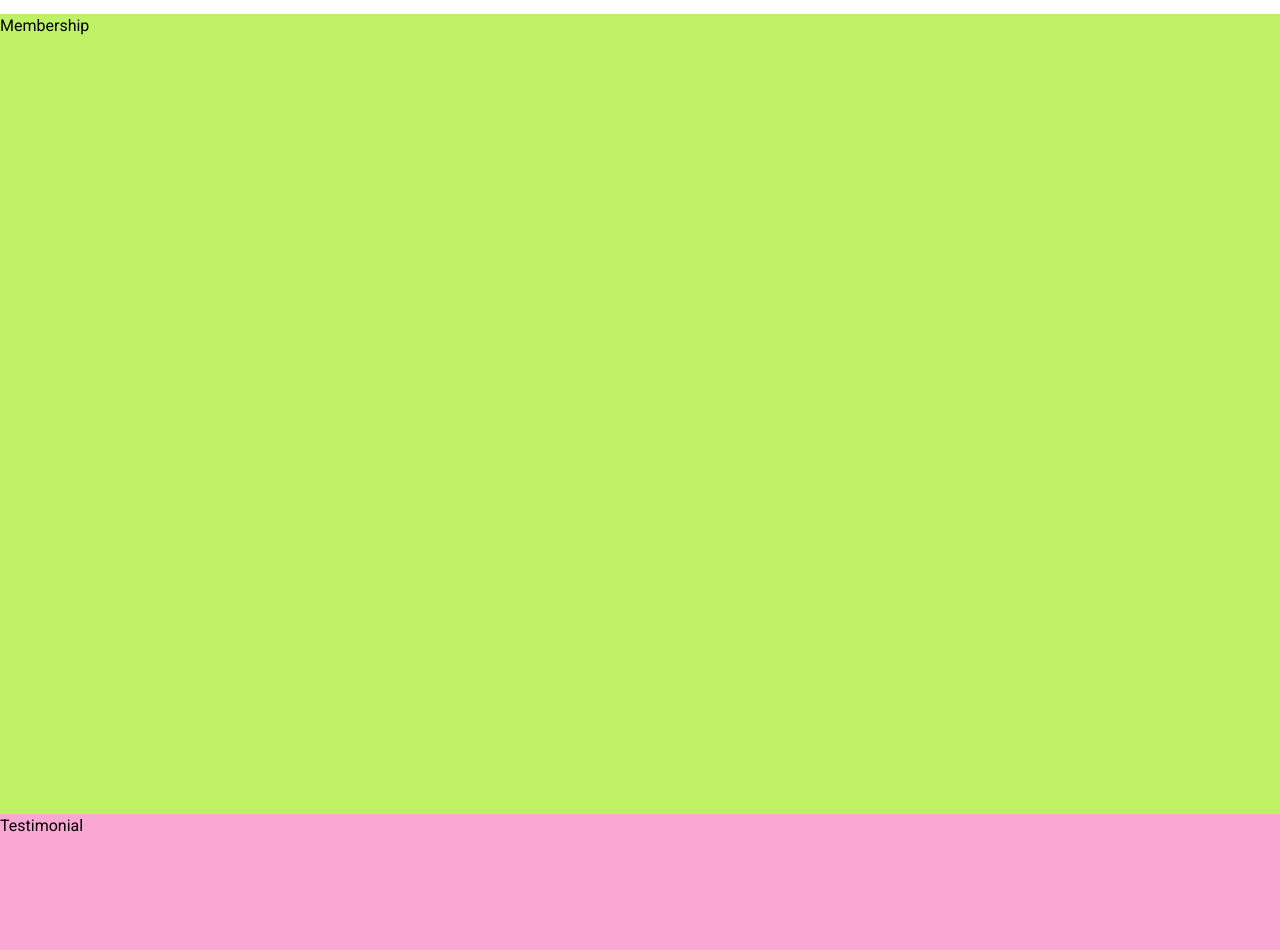
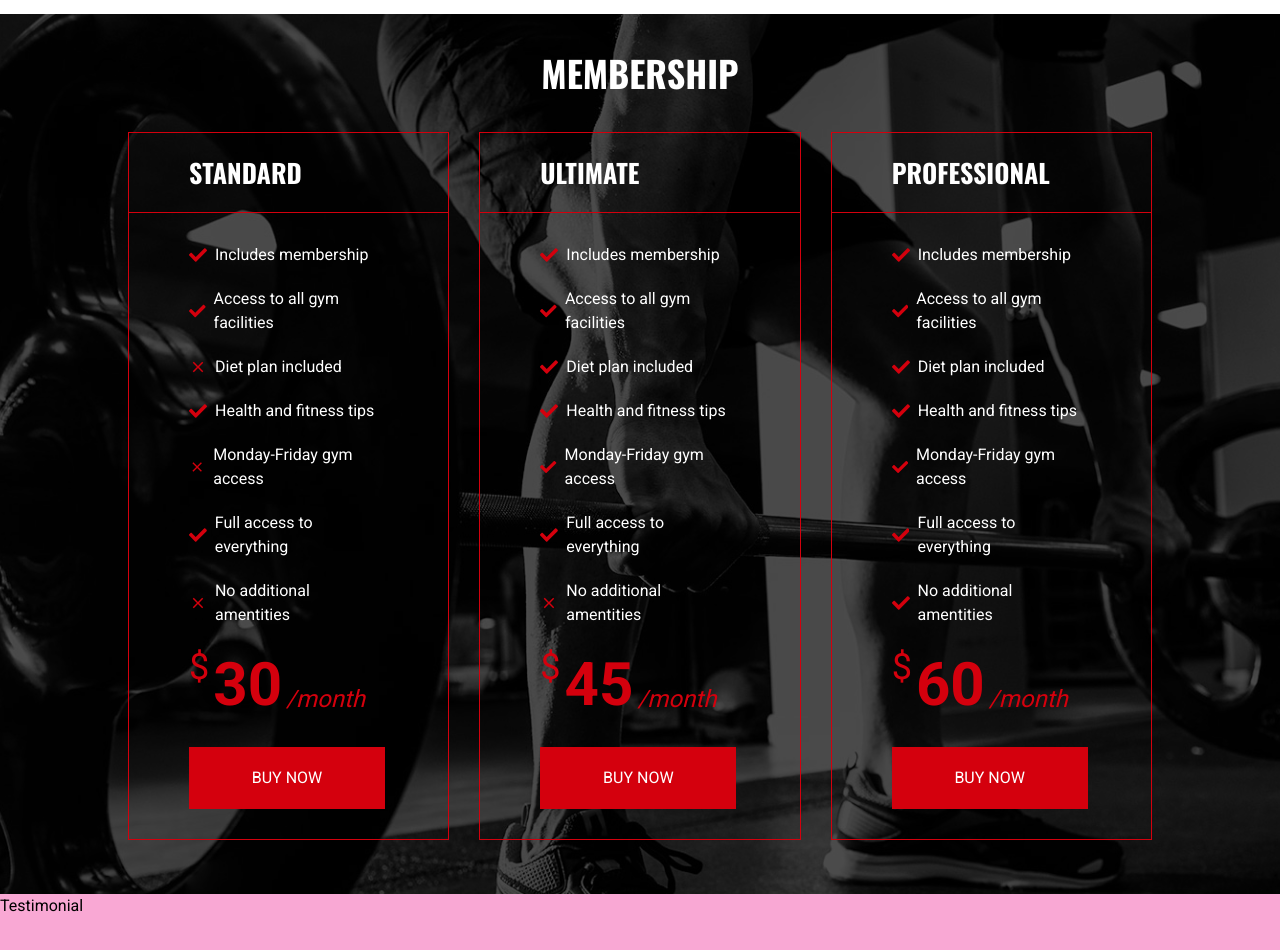
Before and after one commit to ArfinHasib/Gym-Website, a Next.js app: page / in a window 1280 px wide. Shown: the part 5560-6510 px from the top of the page. Built offline with nearby package versions, Linux system fonts and the light colour scheme.

Commit message:
Membership section with slides

```diff
--- a/components/Membership.tsx
+++ b/components/Membership.tsx
@@ -1,7 +1,38 @@
+'use client';
+
+import { motion } from 'framer-motion';
+import { fadeIn } from '@/lib/variants';
+import MembershipSlider from './MembershipSlider';
+
 export const Membership = () => {
    return (
-      <section className='h-screen bg-lime-300' id='prices'>
-         Membership
-      </section>
+      <motion.section
+         variants={fadeIn('up', 0.2)}
+         initial='hidden'
+         whileInView={'show'}
+         viewport={{ once: false, amount: 0.2 }}
+         className='py-8 xl:py-0 lg:h-[110vh] bg-membership bg-cover bg-center relative before:w-full before:h-full before:bg-black/70 before:absolute before:top-0 before:z-10'
+         id='prices'
+      >
+         <div className='container mx-auto px-0 text-white h-full flex flex-col xl:pt-24 relative z-20'>
+            <motion.h2
+               variants={fadeIn('up', 0.4)}
+               initial='hidden'
+               whileInView={'show'}
+               viewport={{ once: false, amount: 0.2 }}
+               className='h2 text-center text-white mb-8'
+            >
+               Membership
+            </motion.h2>
+            <motion.div
+               variants={fadeIn('up', 0.6)}
+               initial='hidden'
+               whileInView={'show'}
+               viewport={{ once: false, amount: 0.2 }}
+            >
+               <MembershipSlider />
+            </motion.div>
+         </div>
+      </motion.section>
    );
 };
--- /dev/null
+++ b/components/MembershipSlider.tsx
@@ -0,0 +1,186 @@
+'use client';
+
+import Image from 'next/image';
+import { MdClose } from 'react-icons/md';
+import { FaCheck } from 'react-icons/fa';
+
+import CustomButton from './CustomButton';
+
+// import swiper components
+import { Swiper, SwiperSlide } from 'swiper/react';
+
+// import required module
+import { Pagination } from 'swiper/modules';
+
+// swiper styles
+import 'swiper/css';
+import 'swiper/css/pagination';
+
+const membershipData = [
+   {
+      title: 'Standard',
+      price: '30',
+      benefits: [
+         {
+            icon: FaCheck,
+            text: 'Includes membership',
+         },
+         {
+            icon: FaCheck,
+            text: 'Access to all gym facilities',
+         },
+         {
+            icon: MdClose,
+            text: 'Diet plan included',
+         },
+         {
+            icon: FaCheck,
+            text: 'Health and fitness tips',
+         },
+         {
+            icon: MdClose,
+            text: 'Monday-Friday gym access',
+         },
+         {
+            icon: FaCheck,
+            text: 'Full access to everything',
+         },
+         {
+            icon: MdClose,
+            text: 'No additional amentities',
+         },
+      ],
+   },
+   {
+      title: 'Ultimate',
+      price: '45',
+      benefits: [
+         {
+            icon: FaCheck,
+            text: 'Includes membership',
+         },
+         {
+            icon: FaCheck,
+            text: 'Access to all gym facilities',
+         },
+         {
+            icon: FaCheck,
+            text: 'Diet plan included',
+         },
+         {
+            icon: FaCheck,
+            text: 'Health and fitness tips',
+         },
+         {
+            icon: FaCheck,
+            text: 'Monday-Friday gym access',
+         },
+         {
+            icon: FaCheck,
+            text: 'Full access to everything',
+         },
+         {
+            icon: MdClose,
+            text: 'No additional amentities',
+         },
+      ],
+   },
+   {
+      title: 'Professional',
+      price: '60',
+      benefits: [
+         {
+            icon: FaCheck,
+            text: 'Includes membership',
+         },
+         {
+            icon: FaCheck,
+            text: 'Access to all gym facilities',
+         },
+         {
+            icon: FaCheck,
+            text: 'Diet plan included',
+         },
+         {
+            icon: FaCheck,
+            text: 'Health and fitness tips',
+         },
+         {
+            icon: FaCheck,
+            text: 'Monday-Friday gym access',
+         },
+         {
+            icon: FaCheck,
+            text: 'Full access to everything',
+         },
+         {
+            icon: FaCheck,
+            text: 'No additional amentities',
+         },
+      ],
+   },
+];
+
+const MembershipSlider = () => {
+   return (
+      <Swiper
+         slidesPerView={1}
+         modules={[Pagination]}
+         pagination={{
+            clickable: true,
+         }}
+         breakpoints={{
+            768: {
+               slidesPerView: 2,
+               spaceBetween: 30,
+            },
+            1024: {
+               slidesPerView: 3,
+               spaceBetween: 30,
+            },
+         }}
+         className='min-h-[680px]'
+      >
+         {membershipData.map((item, index) => {
+            return (
+               <SwiperSlide key={index}>
+                  <div className='border border-accent hover:bg-primary-300/80 transition-all duration-300 w-full max-w-sm xl:max-w-none mx-auto'>
+                     <div className='py-5 px-[60px] border-b border-accent'>
+                        <h4 className='h4'>{item.title}</h4>
+                     </div>
+                     {/* benefits */}
+                     <div className='py-[30px] px-[60px]'>
+                        <ul className='flex flex-col gap-5 mb-7'>
+                           {item.benefits.map((item, index) => {
+                              return (
+                                 <li
+                                    key={index}
+                                    className='flex items-center gap-2'
+                                 >
+                                    <item.icon className='text-accent text-lg' />
+                                    {item.text}
+                                 </li>
+                              );
+                           })}
+                        </ul>
+
+                        {/* price & button */}
+                        <p className='text-accent mb-8 flex gap-1 items-center'>
+                           <sup className='text-4xl'>$</sup>
+                           <strong className='text-6xl'>{item.price}</strong>
+                           <em className='self-end text-2xl'>/month</em>
+                        </p>
+                        <CustomButton
+                           containerStyles='w-[196px] h-[62px]'
+                           text='Buy Now'
+                        />
+                     </div>
+                  </div>
+               </SwiperSlide>
+            );
+         })}
+      </Swiper>
+   );
+};
+
+export default MembershipSlider;
--- a/package.json
+++ b/package.json
@@ -18,7 +18,7 @@
     "react-icons": "^5.0.1",
     "react-responsive": "^10.0.0",
     "react-scroll": "^1.9.0",
-    "swiper": "^11.1.0"
+    "swiper": "^11.1.1"
   },
   "devDependencies": {
     "@types/node": "^20",
```
Also changed, not shown: 1 other file (tests, documents, lock files or other folders).
